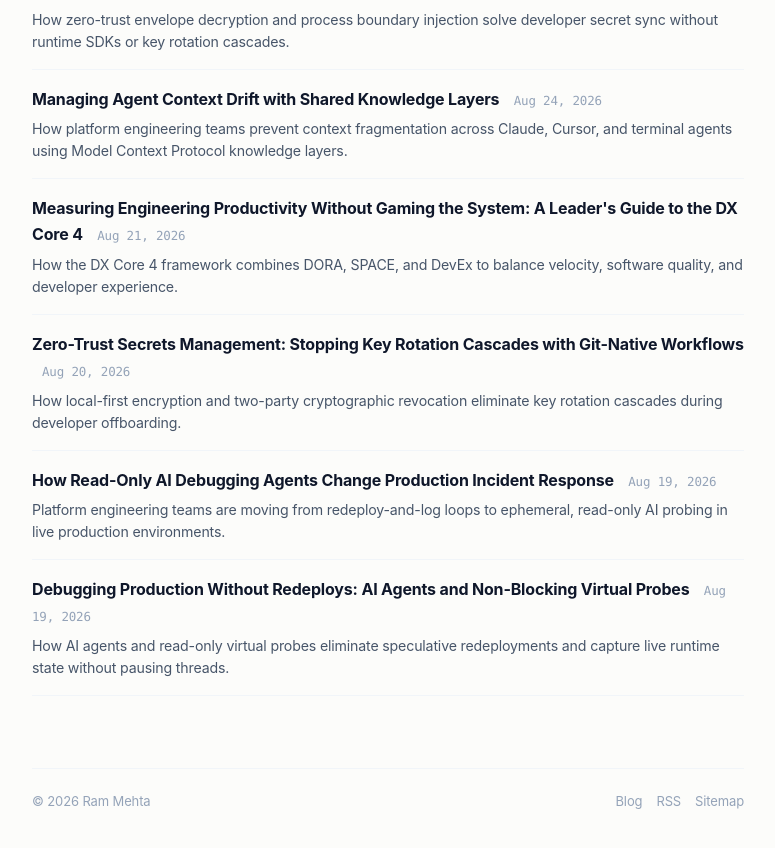
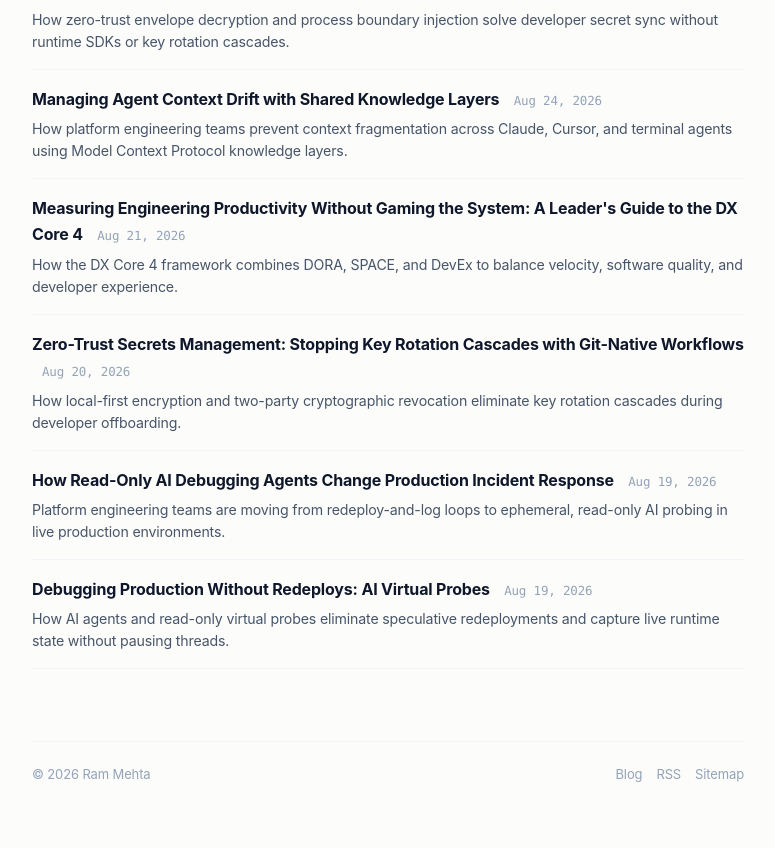
Before and after one commit to rammehta1899/rammehta1899.github.io, a Jekyll site: the page built from blog.md, in a window 1280 px wide and 900 px high, scrolled down 3940 px. Shown: the top 848 px of the window, without its empty margins (252-1027 px from the left). Built offline with Jekyll 4.4.1, drawn with Linux system fonts in a browser that asks for light colours.

Commit message:
Labels system, rarest-first related posts, dark mode, nav tracking, favicon, dedup + short titles

```diff
--- a/_posts/2026-08-19-debugging-production-without-redeploys-ai-agents-and-non-blocking-virtual-probes.md
+++ b/_posts/2026-08-19-debugging-production-without-redeploys-ai-agents-and-non-blocking-virtual-probes.md
@@ -1,7 +1,6 @@
 ---
 layout: post
-title: 'Debugging Production Without Redeploys: AI Agents and Non-Blocking Virtual
-  Probes'
+title: 'Debugging Production Without Redeploys: AI Virtual Probes'
 date: 2026-08-19 11:49:54 -0400
 description: How AI agents and read-only virtual probes eliminate speculative redeployments
   and capture live runtime state without pausing threads.
```
Also changed, not shown: other parts of _posts/2026-08-19-debugging-production-without-redeploys-ai-agents-and-non-blocking-virtual-probes.md (+1 -0 lines).
